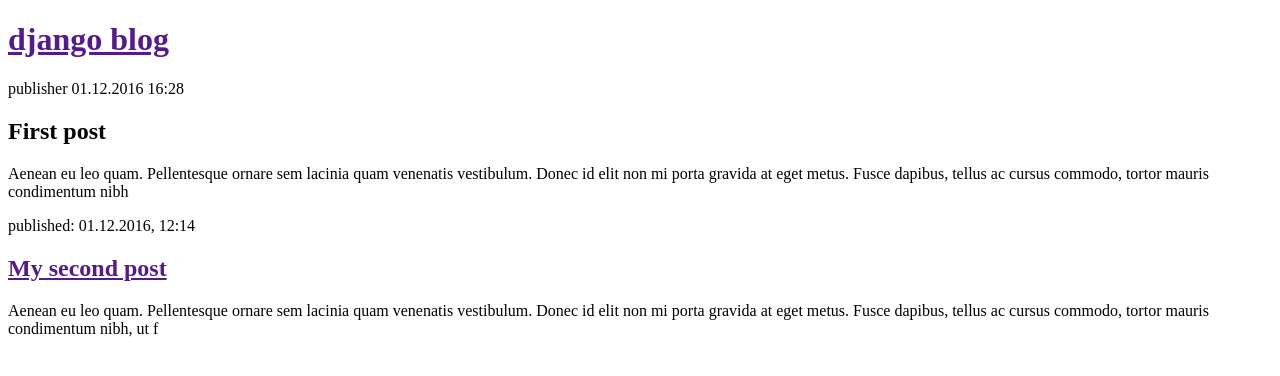
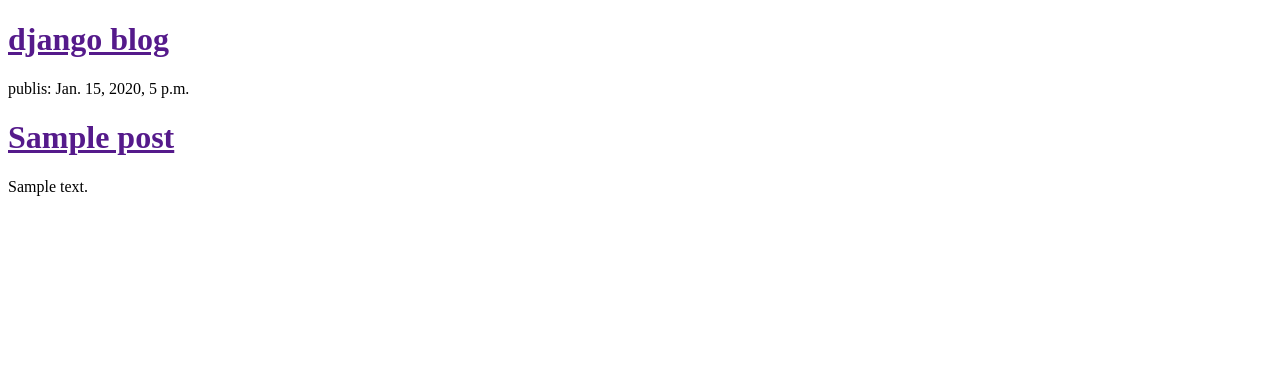
Before and after one commit to ampyla/my-first-blog, a Django app: template blogapp/templates/blog/post_list.html in a window 1280 px wide. Shown: the top 376 px of the page. Run offline with Django 3.2, Linux system fonts and the light colour scheme; the template is opened without the code that fills it: values that come from a table or form of the project are taken from there, others are empty; tables that the repository leaves empty hold one stand-in row (values such as "Sample post").

Commit message:
Two changed

```diff
--- a/blogapp/templates/blog/post_list.html
+++ b/blogapp/templates/blog/post_list.html
@@ -6,19 +6,15 @@
 <body>
 <div>
     <h1> <a href = "">django blog</a>  </h1>
-</div>
-<div>
-    <p>publisher 01.12.2016 16:28</p>
-    <h2>First post</h2>
-    <p> Aenean eu leo quam. Pellentesque ornare sem lacinia quam venenatis vestibulum. Donec id elit non mi porta gravida at eget metus. Fusce dapibus, tellus ac cursus commodo, tortor mauris condimentum nibh</p>
-</div>
-
-<div>
-    <p>published: 01.12.2016, 12:14</p>
-    <h2> <a href="">My second post</a></h2>
-    <p> Aenean eu leo quam. Pellentesque ornare sem lacinia quam venenatis vestibulum. Donec id elit non mi porta gravida at eget metus. Fusce dapibus, tellus ac cursus commodo, tortor mauris condimentum nibh, ut f</p>
 
 </div>
+{% for post in posts %}
+    <div>
+        <p>publis: {{ post.publish_date }}</p>
+        <h1><a href="">{{ post.title }}</a></h1>
+        <p>{{ post.text|linebreaksbr }}</p>
+    </div>
+{% endfor %}
 
 </body>
 
--- a/blogapp/views.py
+++ b/blogapp/views.py
@@ -1,6 +1,9 @@
 from django.shortcuts import render
+from .models import Post
+from django.utils import timezone
 
 # Create your views here.
 
 def post_list(request):
-    return render(request, 'blog/post_list.html', {})
+    posts = Post.objects.filter(publish_date__lte=timezone.now()).order_by('publish_date')
+    return render(request, 'blog/post_list.html', {'posts': posts})
```
